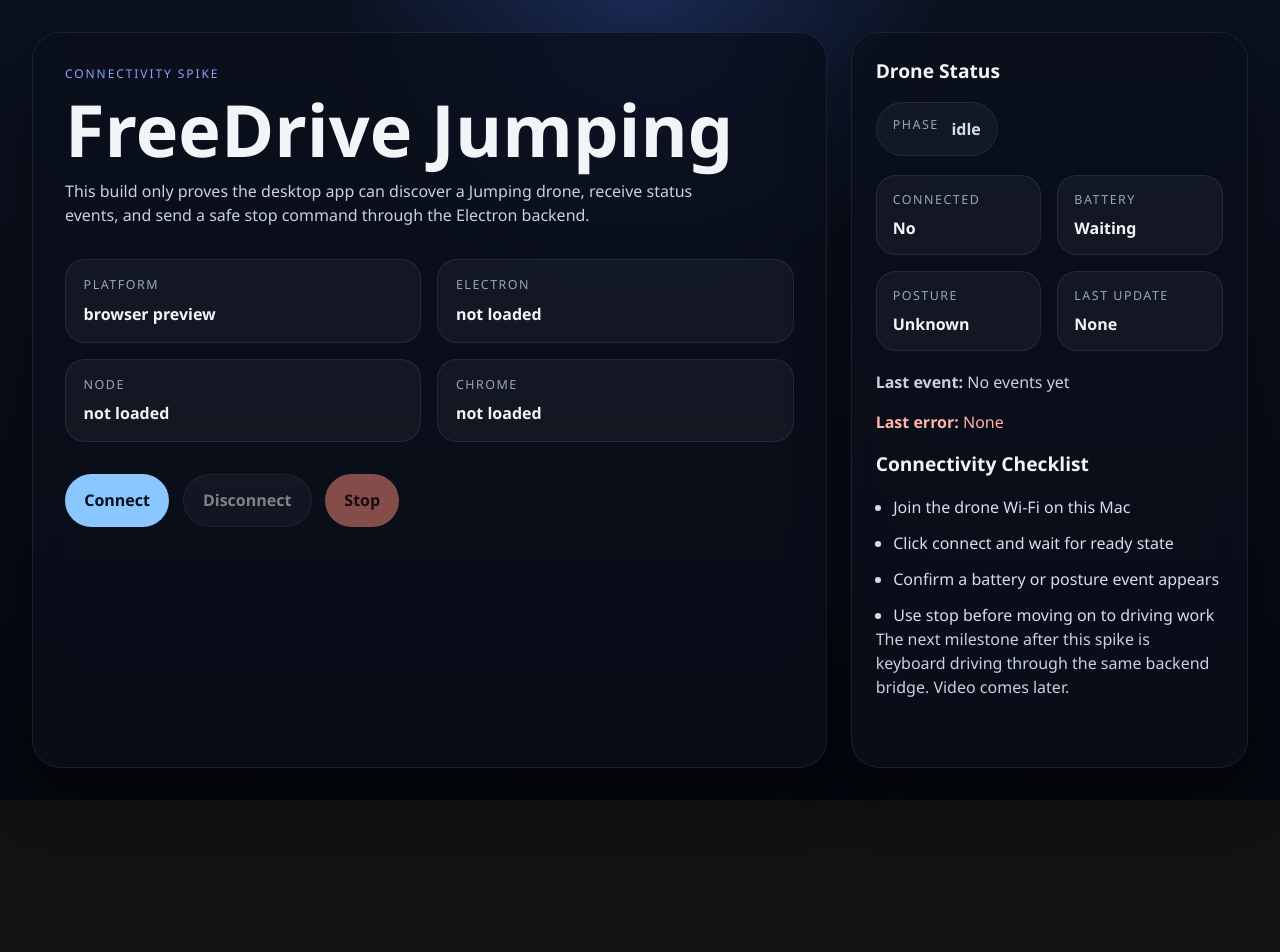
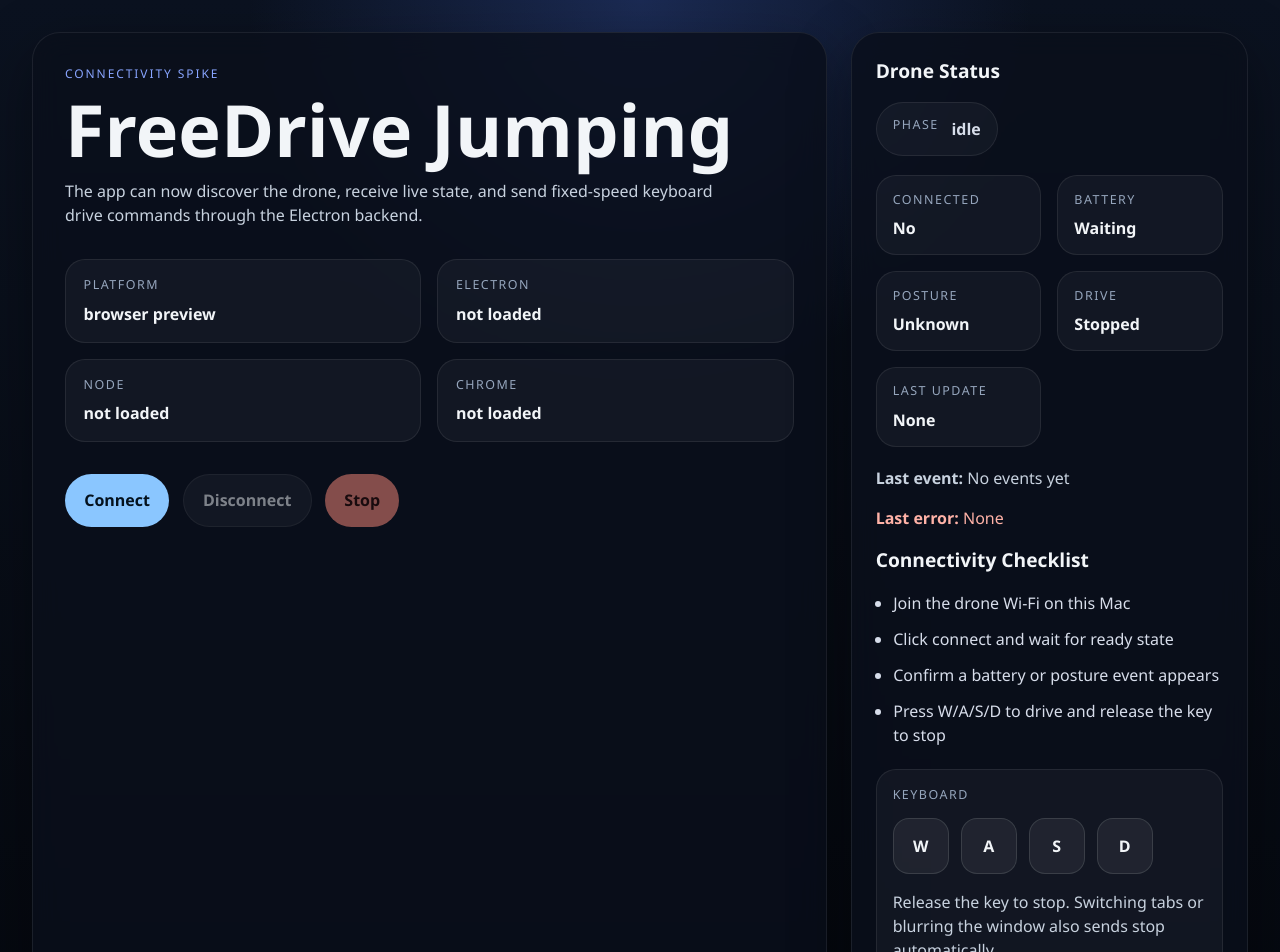
Before and after one commit to sAleksander/FreeDrive-Jumping, a React (Vite) app: page / in a window 1280 px wide. Shown: the top 952 px of the page. Before the commit the page ends 800 px from the top, so only its background shows below. Built offline with nearby package versions, Linux system fonts and the light colour scheme.

Commit message:
feat: add keyboard driving

```diff
--- a/electron/preload.ts
+++ b/electron/preload.ts
@@ -2,12 +2,14 @@
 
 type DronePhase = 'idle' | 'connecting' | 'connected' | 'error';
 type DronePosture = 'standing' | 'jumper' | 'kicker' | 'stuck' | 'unknown' | null;
+type DroneDriveCommand = 'forward' | 'backward' | 'left' | 'right';
 
 export interface DroneStatus {
   phase: DronePhase;
   connected: boolean;
   battery: number | null;
   posture: DronePosture;
+  activeCommand: DroneDriveCommand | null;
   lastEvent: string | null;
   lastError: string | null;
   updatedAt: string | null;
@@ -24,6 +26,8 @@
     getStatus: () => ipcRenderer.invoke('drone:get-status') as Promise<DroneStatus>,
     connect: () => ipcRenderer.invoke('drone:connect') as Promise<DroneStatus>,
     disconnect: () => ipcRenderer.invoke('drone:disconnect') as Promise<DroneStatus>,
+    drive: (command: DroneDriveCommand) =>
+      ipcRenderer.invoke('drone:drive', command) as Promise<DroneStatus>,
     stop: () => ipcRenderer.invoke('drone:stop') as Promise<DroneStatus>,
     onStatus: (listener: (status: DroneStatus) => void) => {
       const subscription = (
--- a/src/App.tsx
+++ b/src/App.tsx
@@ -4,14 +4,22 @@
   'Join the drone Wi-Fi on this Mac',
   'Click connect and wait for ready state',
   'Confirm a battery or posture event appears',
-  'Use stop before moving on to driving work',
+  'Press W/A/S/D to drive and release the key to stop',
 ];
+
+const keyMap: Record<string, DroneDriveCommand> = {
+  w: 'forward',
+  s: 'backward',
+  a: 'left',
+  d: 'right',
+};
 
 const initialStatus: DroneStatus = {
   phase: 'idle',
   connected: false,
   battery: null,
   posture: null,
+  activeCommand: null,
   lastEvent: null,
   lastError: null,
   updatedAt: null,
@@ -19,19 +27,72 @@
 
 function App() {
   const runtime = window.electronAPI;
+  const droneApi = runtime?.drone;
   const [status, setStatus] = useState<DroneStatus>(initialStatus);
   const [actionMessage, setActionMessage] = useState<string | null>(null);
 
   useEffect(() => {
-    if (!runtime?.drone) {
+    if (!droneApi) {
       return;
     }
 
-    void runtime.drone.getStatus().then(setStatus);
-    const unsubscribe = runtime.drone.onStatus(setStatus);
+    void droneApi.getStatus().then(setStatus);
+    const unsubscribe = droneApi.onStatus(setStatus);
 
     return unsubscribe;
-  }, [runtime]);
+  }, [droneApi]);
+
+  useEffect(() => {
+    if (!droneApi || !status.connected) {
+      return;
+    }
+
+    const handleKeyDown = (event: KeyboardEvent) => {
+      const command = keyMap[event.key.toLowerCase()];
+
+      if (!command || event.repeat) {
+        return;
+      }
+
+      event.preventDefault();
+      void runAction(() => droneApi.drive(command));
+    };
+
+    const handleKeyUp = (event: KeyboardEvent) => {
+      const command = keyMap[event.key.toLowerCase()];
+
+      if (!command) {
+        return;
+      }
+
+      event.preventDefault();
+      void runAction(() => droneApi.stop());
+    };
+
+    const handleVisibilityOrBlur = () => {
+      void runAction(() => droneApi.stop());
+    };
+
+    window.addEventListener('keydown', handleKeyDown);
+    window.addEventListener('keyup', handleKeyUp);
+    window.addEventListener('blur', handleVisibilityOrBlur);
+
+    const handleVisibilityChange = () => {
+      if (document.visibilityState === 'hidden') {
+        handleVisibilityOrBlur();
+      }
+    };
+
+    document.addEventListener('visibilitychange', handleVisibilityChange);
+
+    return () => {
+      window.removeEventListener('keydown', handleKeyDown);
+      window.removeEventListener('keyup', handleKeyUp);
+      window.removeEventListener('blur', handleVisibilityOrBlur);
+      document.removeEventListener('visibilitychange', handleVisibilityChange);
+      void droneApi.stop();
+    };
+  }, [droneApi, status.connected]);
 
   async function runAction(action: () => Promise<DroneStatus>) {
     try {
@@ -53,9 +114,8 @@
         <p className="eyebrow">Connectivity Spike</p>
         <h1>FreeDrive Jumping</h1>
         <p className="intro">
-          This build only proves the desktop app can discover a Jumping drone,
-          receive status events, and send a safe stop command through the
-          Electron backend.
+          The app can now discover the drone, receive live state, and send
+          fixed-speed keyboard drive commands through the Electron backend.
         </p>
 
         <div className="runtime-grid">
@@ -81,7 +141,7 @@
           <button
             className="primary-button"
             disabled={status.phase === 'connecting' || status.connected}
-            onClick={() => void runAction(() => runtime!.drone.connect())}
+            onClick={() => void runAction(() => droneApi!.connect())}
             type="button"
           >
             {status.phase === 'connecting' ? 'Connecting...' : 'Connect'}
@@ -89,7 +149,7 @@
           <button
             className="secondary-button"
             disabled={!status.connected && status.phase !== 'error'}
-            onClick={() => void runAction(() => runtime!.drone.disconnect())}
+            onClick={() => void runAction(() => droneApi!.disconnect())}
             type="button"
           >
             Disconnect
@@ -97,7 +157,7 @@
           <button
             className="danger-button"
             disabled={!status.connected}
-            onClick={() => void runAction(() => runtime!.drone.stop())}
+            onClick={() => void runAction(() => droneApi!.stop())}
             type="button"
           >
             Stop
@@ -126,6 +186,10 @@
             <dd>{status.posture ?? 'Unknown'}</dd>
           </div>
           <div>
+            <dt>Drive</dt>
+            <dd>{status.activeCommand ?? 'Stopped'}</dd>
+          </div>
+          <div>
             <dt>Last update</dt>
             <dd>
               {status.updatedAt
@@ -149,9 +213,23 @@
           ))}
         </ul>
 
+        <div className="keys-card">
+          <span className="label">Keyboard</span>
+          <div className="keys-grid">
+            <kbd>W</kbd>
+            <kbd>A</kbd>
+            <kbd>S</kbd>
+            <kbd>D</kbd>
+          </div>
+          <p className="hint">
+            Release the key to stop. Switching tabs or blurring the window also
+            sends stop automatically.
+          </p>
+        </div>
+
         <p className="hint">
-          The next milestone after this spike is keyboard driving through the
-          same backend bridge. Video comes later.
+          This first driving mode is intentionally conservative: one direction
+          at a time, fixed speed, and explicit stop behavior.
         </p>
       </section>
     </main>
--- a/src/styles.css
+++ b/src/styles.css
@@ -225,6 +225,34 @@
   color: #ffb2a7;
 }
 
+.keys-card {
+  margin-top: 1.4rem;
+  padding: 1rem;
+  border-radius: 20px;
+  background: rgba(255, 255, 255, 0.04);
+  border: 1px solid rgba(255, 255, 255, 0.08);
+}
+
+.keys-grid {
+  display: grid;
+  grid-template-columns: repeat(4, minmax(0, 56px));
+  gap: 0.75rem;
+  margin: 0.8rem 0 1rem;
+}
+
+kbd {
+  display: inline-flex;
+  align-items: center;
+  justify-content: center;
+  min-height: 56px;
+  border-radius: 16px;
+  background: rgba(255, 255, 255, 0.06);
+  border: 1px solid rgba(255, 255, 255, 0.12);
+  color: #f2f5f8;
+  font: inherit;
+  font-weight: 700;
+}
+
 @media (max-width: 900px) {
   .app-shell {
     grid-template-columns: 1fr;
--- a/src/vite-env.d.ts
+++ b/src/vite-env.d.ts
@@ -3,12 +3,14 @@
 declare global {
   type DronePhase = 'idle' | 'connecting' | 'connected' | 'error';
   type DronePosture = 'standing' | 'jumper' | 'kicker' | 'stuck' | 'unknown' | null;
+  type DroneDriveCommand = 'forward' | 'backward' | 'left' | 'right';
 
   interface DroneStatus {
     phase: DronePhase;
     connected: boolean;
     battery: number | null;
     posture: DronePosture;
+    activeCommand: DroneDriveCommand | null;
     lastEvent: string | null;
     lastError: string | null;
     updatedAt: string | null;
@@ -26,6 +28,7 @@
         getStatus: () => Promise<DroneStatus>;
         connect: () => Promise<DroneStatus>;
         disconnect: () => Promise<DroneStatus>;
+        drive: (command: DroneDriveCommand) => Promise<DroneStatus>;
         stop: () => Promise<DroneStatus>;
         onStatus: (listener: (status: DroneStatus) => void) => () => void;
       };
```
Also changed, not shown: electron/drone-controller.ts (+46 -0 lines), electron/main.ts (+9 -2 lines), 1 other file (tests, documents, lock files or other folders).
